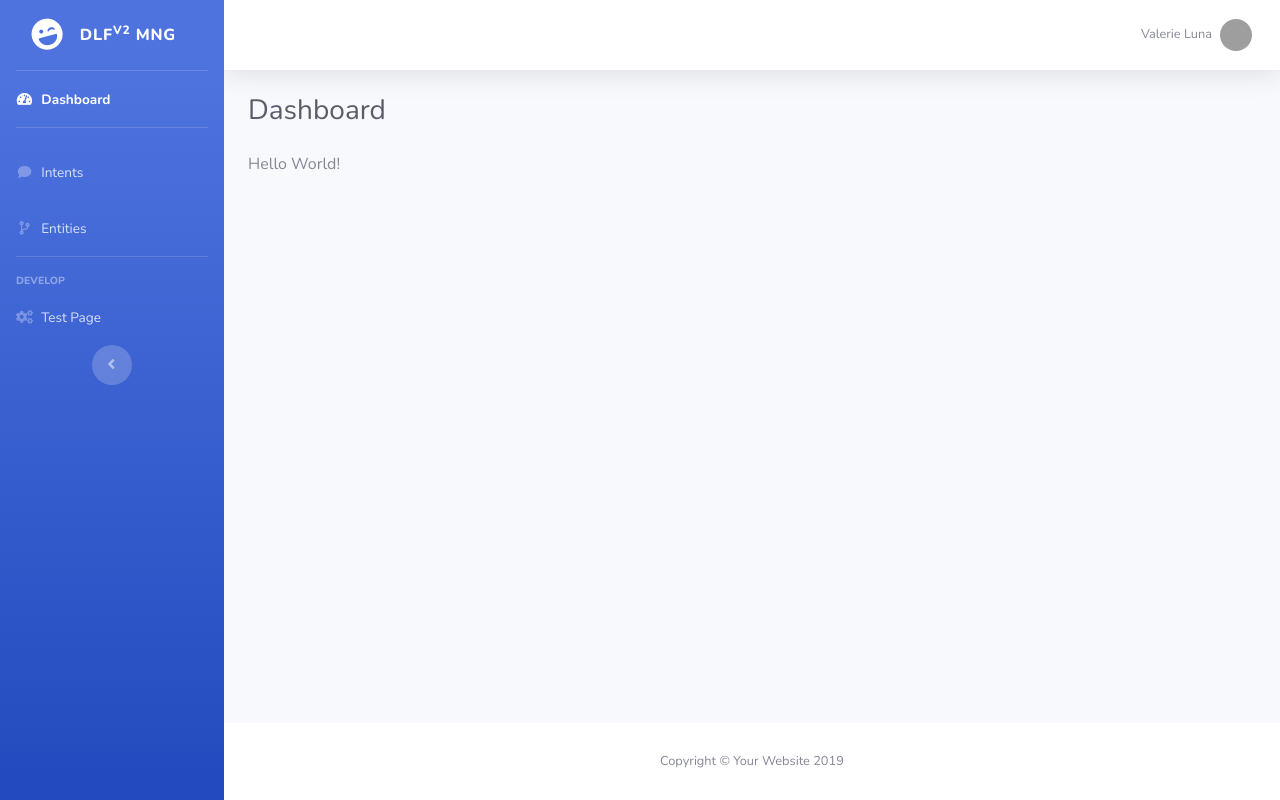
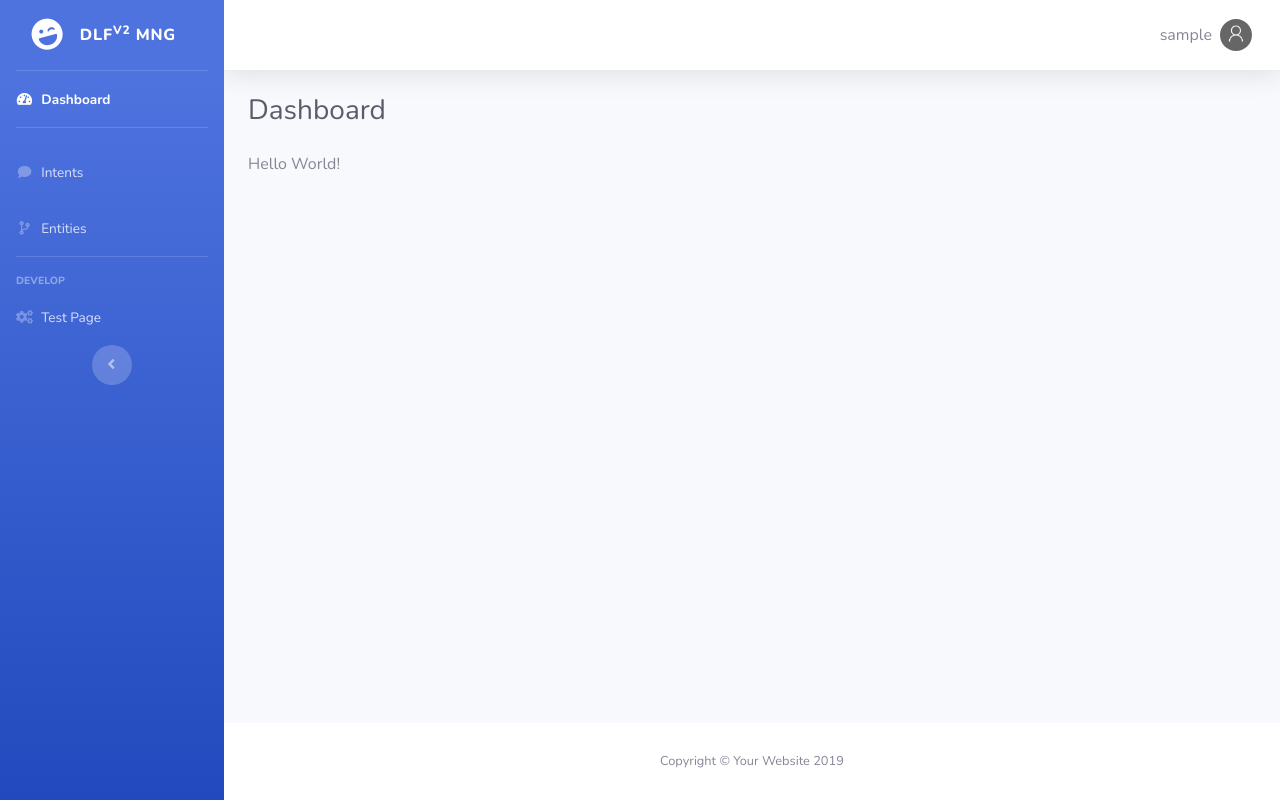
Before and after one commit to kjb4494/dialogflow-manager, a Django app: page / in a window 1280 px wide. Run offline with Django 3.2, Linux system fonts and the light colour scheme; the visitor is signed in with stand-in values (Sample User, id 1); some libraries are stand-ins or nearby versions; grey boxes are pictures that could not be loaded.

Commit message:
로그인/로그아웃 구현

```diff
--- a/dialogflow_manager/templates/base.html
+++ b/dialogflow_manager/templates/base.html
@@ -112,8 +112,8 @@
             <!-- Nav Item - User Information -->
             <li class="nav-item dropdown no-arrow">
               <a class="nav-link dropdown-toggle" href="#" id="userDropdown" role="button" data-toggle="dropdown" aria-haspopup="true" aria-expanded="false">
-                <span class="mr-2 d-none d-lg-inline text-gray-600 small">Valerie Luna</span>
-                <img class="img-profile rounded-circle" src="https://source.unsplash.com/QAB-WJcbgJk/60x60">
+                <span class="mr-2 d-none d-lg-inline text-gray-600">{{ user.get_username }}</span>
+                <img class="img-profile rounded-circle" src="{% static 'img/default_profile.png' %}">
               </a>
               <!-- Dropdown - User Information -->
               <div class="dropdown-menu dropdown-menu-right shadow animated--grow-in" aria-labelledby="userDropdown">
@@ -131,6 +131,7 @@
         <!-- End of Topbar -->
 
         <!-- Begin Page Content -->
+        {% if user.is_authenticated %}
         <div class="container-fluid">
 
           <!-- Page Heading -->
@@ -141,6 +142,11 @@
           {% block contentRows %}
           {% endblock contentRows %}
         </div>
+        {% else %}
+          <div class="container-fluid">
+            로그인이 필요합니다.
+          </div>
+        {% endif %}
         <!-- /.container-fluid -->
 
       </div>
```
Also changed, not shown: dialogflow_manager/localStatic/img/default_profile.png (added).
